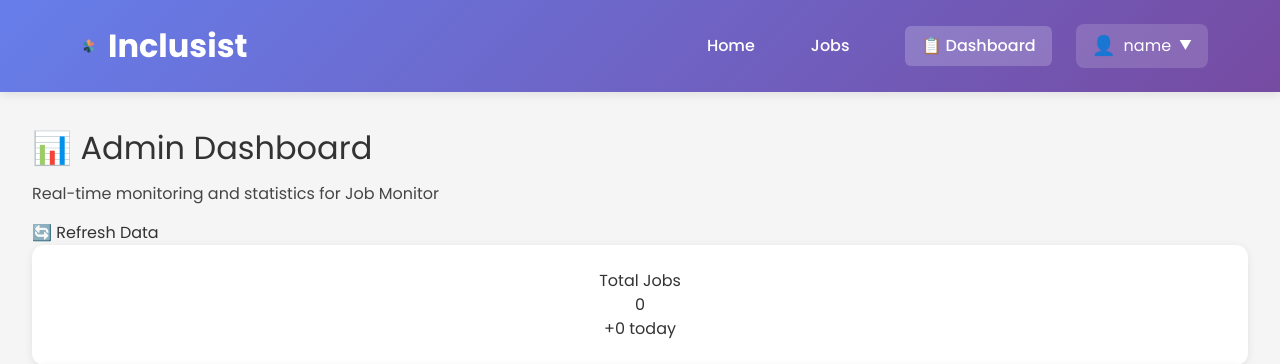
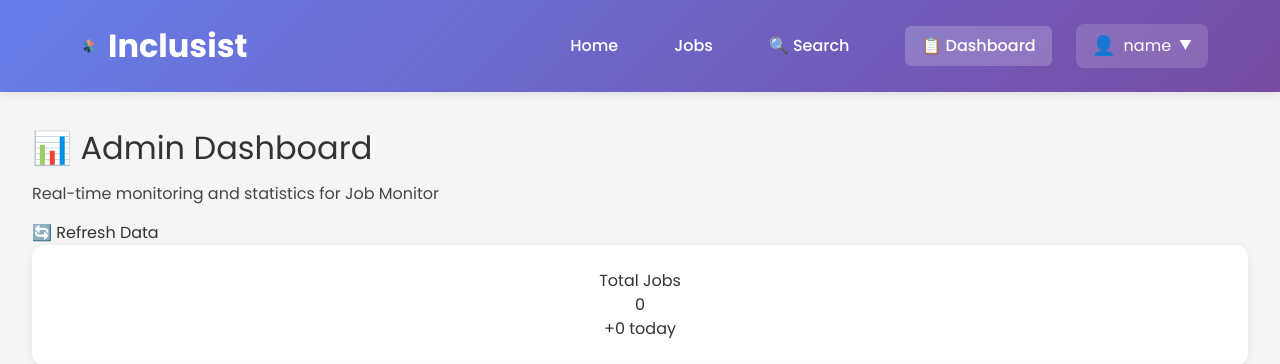
Before and after one commit to Inclusist/job-monitor, a Flask app: page /admin/stats in a window 1280 px wide. Shown: the top 364 px of the page. Run offline with Flask 3, Linux system fonts and the light colour scheme; a user stored in the database is signed in; data that the repository does not hold is empty; some libraries are stand-ins or nearby versions.

Commit message:
Add Search tab to navbar

```diff
--- a/web/templates/base.html
+++ b/web/templates/base.html
@@ -311,6 +311,7 @@
                 {% if current_user.is_authenticated %}
                 <a href="{{ url_for('index') }}">Home</a>
                 <a href="{{ url_for('jobs') }}">Jobs</a>
+                <a href="{{ url_for('semantic_search') }}">🔍 Search</a>
                 <a href="{{ url_for('dashboard') }}"
                     style="background: rgba(255,255,255,0.2); padding: 0.5rem 1rem; border-radius: 6px;">📋
                     Dashboard</a>
```
